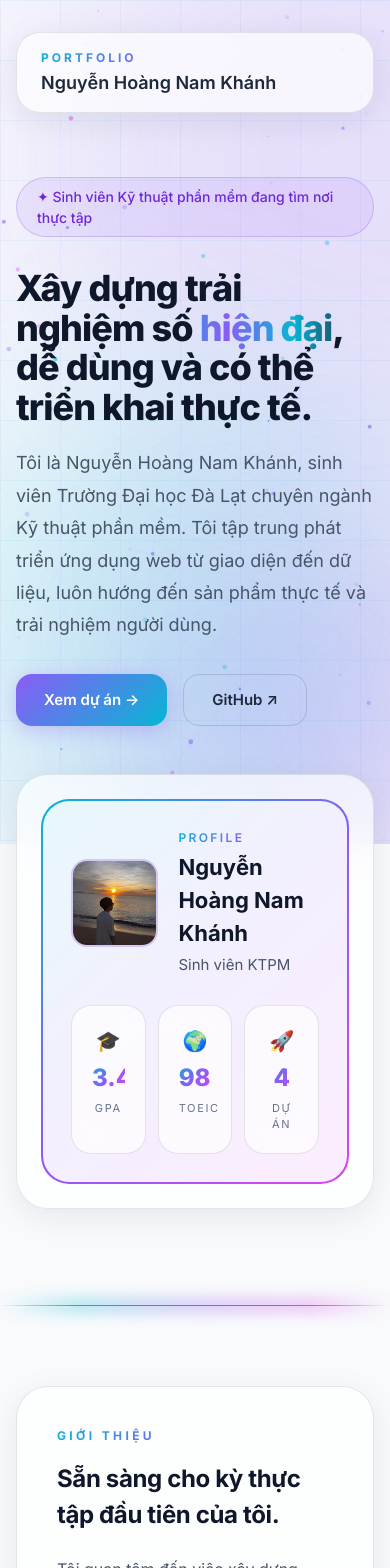
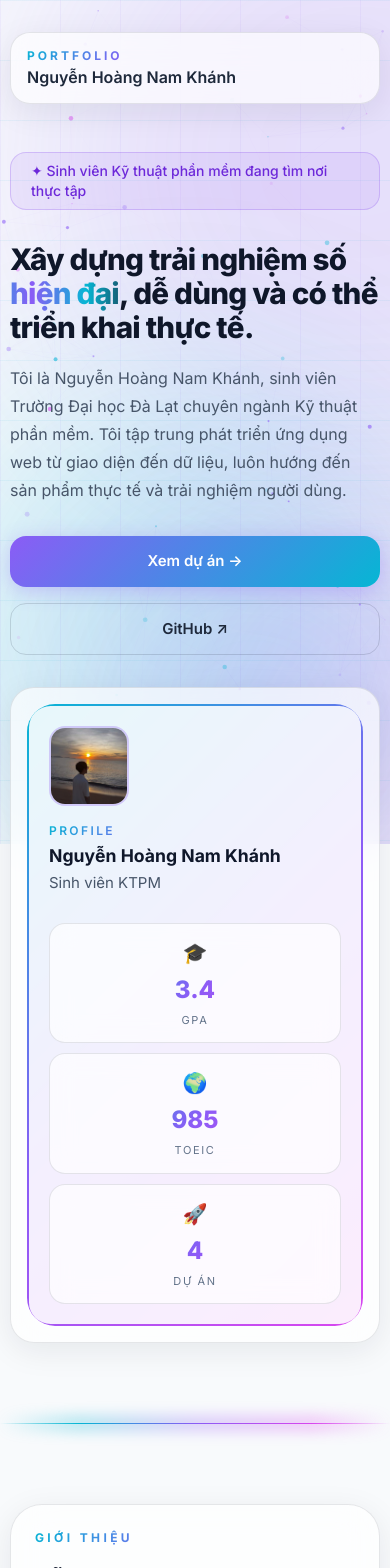
Before and after one commit to NamKhanhCTK46B/portfolio, a Next.js app: page / in a window 390 px wide. Shown: the top 1568 px of the page. Built offline with nearby package versions, Linux system fonts and the light colour scheme.

Commit message:
style(portfolio): optimize page responsiveness for mobile and tablet views

```diff
--- a/src/app/globals.css
+++ b/src/app/globals.css
@@ -72,6 +72,11 @@
 
 * {
   box-sizing: border-box;
+}
+
+html,
+body {
+  overflow-x: clip;
 }
 
 html {
@@ -210,8 +215,69 @@ body {
 
 /* ── Section shell ── */
 .section-shell {
-  width: min(1120px, calc(100% - 32px));
+  max-width: 1120px;
+  width: calc(100vw - 32px);
   margin: 0 auto;
+}
+
+.site-header {
+  align-items: center;
+  border-radius: 1.5rem;
+  display: flex;
+  justify-content: space-between;
+  gap: 1rem;
+  padding: 1rem 1.5rem;
+}
+
+.site-title,
+.profile-name,
+.breakable-link {
+  overflow-wrap: anywhere;
+  word-break: break-word;
+}
+
+.hero-title,
+.hero-copy {
+  min-width: 0;
+  overflow-wrap: anywhere;
+}
+
+.profile-card {
+  border-radius: 2rem;
+  padding: 1.5rem;
+}
+
+.hero-grid > *,
+.profile-summary > *,
+.project-card,
+.content-card,
+.skill-card,
+.form-card {
+  min-width: 0;
+}
+
+.profile-inner {
+  padding: 1.75rem;
+}
+
+.content-card,
+.skill-card,
+.form-card {
+  border-radius: 2rem;
+  padding: clamp(1.5rem, 5vw, 2.5rem);
+}
+
+.skill-card,
+.form-card {
+  border-radius: 1.5rem;
+}
+
+.contact-row {
+  min-width: 0;
+}
+
+.contact-label {
+  flex: 0 0 auto;
 }
 
 /* ── Skill badge ── */
@@ -454,6 +520,155 @@ body {
   backdrop-filter: blur(12px);
 }
 
+@media (max-width: 767px) {
+  .section-shell {
+    width: calc(100vw - 24px);
+  }
+
+  .site-header {
+    align-items: flex-start;
+    border-radius: 1.25rem;
+    padding: 0.875rem 1rem;
+  }
+
+  .site-title {
+    font-size: 1rem !important;
+    line-height: 1.35;
+  }
+
+  .hero-grid {
+    gap: 2rem;
+    padding-bottom: 3rem;
+    padding-top: 3rem;
+  }
+
+  .hero-pill {
+    align-items: flex-start;
+    border-radius: 1rem !important;
+    line-height: 1.45;
+    max-width: 100%;
+    min-width: 0;
+    white-space: normal;
+    word-break: break-word;
+  }
+
+  .hero-title {
+    font-size: 2.35rem !important;
+    line-height: 1.15 !important;
+  }
+
+  .hero-copy {
+    font-size: 1rem !important;
+    line-height: 1.75 !important;
+  }
+
+  .action-row,
+  .project-actions {
+    display: grid;
+    grid-template-columns: 1fr;
+    width: 100%;
+  }
+
+  .action-row .btn-primary,
+  .action-row .btn-secondary,
+  .project-actions .btn-primary,
+  .project-actions .btn-secondary {
+    min-height: 3rem;
+    width: 100%;
+  }
+
+  .profile-card {
+    border-radius: 1.5rem;
+    padding: 1rem;
+  }
+
+  .profile-inner {
+    border-radius: 1.35rem !important;
+    padding: 1.25rem;
+  }
+
+  .profile-summary {
+    align-items: flex-start;
+    gap: 1rem;
+  }
+
+  .profile-summary img {
+    height: 4.5rem !important;
+    width: 4.5rem !important;
+  }
+
+  .profile-name {
+    font-size: 1.1rem !important;
+    line-height: 1.35;
+  }
+
+  .metrics-grid {
+    gap: 0.625rem;
+  }
+
+  .metric-card {
+    border-radius: 1rem;
+    padding: 0.875rem 0.625rem;
+  }
+
+  .info-card {
+    padding: 1rem;
+  }
+
+  .project-card {
+    border-radius: 1.25rem;
+    padding: 1.25rem;
+  }
+
+  .contact-row {
+    align-items: flex-start;
+    flex-direction: column;
+    gap: 0.25rem;
+  }
+
+  .contact-label {
+    white-space: normal;
+  }
+
+  .form-card {
+    padding: 1.5rem;
+  }
+
+  .toast {
+    bottom: 1rem;
+    left: 0.75rem;
+    right: 0.75rem;
+    width: auto;
+  }
+}
+
+@media (max-width: 420px) {
+  .section-shell {
+    width: calc(100vw - 20px);
+  }
+
+  .profile-summary {
+    flex-direction: column;
+  }
+
+  .hero-title {
+    font-size: 1.85rem !important;
+  }
+
+  .profile-summary img {
+    height: 5rem !important;
+    width: 5rem !important;
+  }
+
+  .metrics-grid {
+    grid-template-columns: 1fr;
+  }
+
+  .metric-card {
+    min-width: 0;
+  }
+}
+
 .toast-success {
   background: rgba(16, 185, 129, 0.15);
   border: 1px solid rgba(16, 185, 129, 0.3);
--- a/src/app/page.tsx
+++ b/src/app/page.tsx
@@ -231,15 +231,12 @@ export default function HomePage() {
         <section style={{ minHeight: "100vh", display: "flex", flexDirection: "column", justifyContent: "center" }}>
           <div className="section-shell" style={{ paddingTop: "2rem", paddingBottom: "2rem" }}>
             {/* Nav */}
-            <header
-              className="glass-card"
-              style={{ borderRadius: "1.5rem", padding: "1rem 1.5rem", display: "flex", alignItems: "center", justifyContent: "space-between" }}
-            >
-              <div>
+            <header className="glass-card site-header">
+              <div className="min-w-0">
                 <p className="gradient-text" style={{ fontSize: "0.75rem", fontWeight: 700, textTransform: "uppercase", letterSpacing: "0.25em", margin: 0 }}>
                   Portfolio
                 </p>
-                <p style={{ fontSize: "1.125rem", fontWeight: 600, color: "var(--text-secondary)", margin: "2px 0 0" }}>
+                <p className="site-title" style={{ fontSize: "1.125rem", fontWeight: 600, color: "var(--text-secondary)", margin: "2px 0 0" }}>
                   Nguyễn Hoàng Nam Khánh
                 </p>
               </div>
@@ -252,51 +249,51 @@ export default function HomePage() {
             </header>
 
             {/* Hero grid */}
-            <div className="grid items-center gap-12 py-16 lg:grid-cols-[1.15fr_0.85fr] lg:py-20">
+            <div className="hero-grid grid items-center gap-12 py-16 lg:grid-cols-[1.15fr_0.85fr] lg:py-20">
               <div className="flex flex-col gap-8">
                 <span
-                  className="inline-flex self-start items-center rounded-full"
+                  className="hero-pill inline-flex self-start items-center rounded-full"
                   style={{ border: "1px solid var(--hero-pill-border)", background: "var(--hero-pill-bg)", padding: "0.5rem 1.25rem", fontSize: "0.875rem", fontWeight: 500, color: "var(--skill-text)" }}
                 >
                   ✦ Sinh viên Kỹ thuật phần mềm đang tìm nơi thực tập
                 </span>
 
                 <div className="flex flex-col gap-5">
-                  <h1 style={{ fontSize: "clamp(2.25rem, 5vw, 4rem)", fontWeight: 800, lineHeight: 1.1, letterSpacing: "-0.025em", color: "var(--text-primary)", margin: 0 }}>
+                  <h1 className="hero-title" style={{ fontSize: "clamp(2.25rem, 5vw, 4rem)", fontWeight: 800, lineHeight: 1.1, letterSpacing: "-0.025em", color: "var(--text-primary)", margin: 0 }}>
                     Xây dựng trải nghiệm số{" "}
                     <span className="shimmer-text">hiện đại</span>,{" "}
                     dễ dùng và có thể triển khai thực tế.
                   </h1>
-                  <p style={{ maxWidth: "38rem", fontSize: "1.125rem", lineHeight: 1.8, color: "var(--text-muted)", margin: 0 }}>
+                  <p className="hero-copy" style={{ maxWidth: "38rem", fontSize: "1.125rem", lineHeight: 1.8, color: "var(--text-muted)", margin: 0 }}>
                     Tôi là Nguyễn Hoàng Nam Khánh, sinh viên Trường Đại học Đà Lạt chuyên ngành Kỹ thuật phần mềm.
                     Tôi tập trung phát triển ứng dụng web từ giao diện đến dữ liệu, luôn hướng đến sản phẩm thực tế và trải nghiệm người dùng.
                   </p>
                 </div>
 
-                <div className="flex flex-wrap gap-4">
+                <div className="action-row flex flex-wrap gap-4">
                   <a href="#projects" className="btn-primary" style={{ textDecoration: "none" }}>Xem dự án →</a>
                   <a href="https://github.com/NamKhanhCTK46B" target="_blank" rel="noreferrer" className="btn-secondary">GitHub ↗</a>
                 </div>
               </div>
 
               {/* Profile Card */}
-              <div className="glass-card" style={{ borderRadius: "2rem", padding: "1.5rem" }}>
+              <div className="glass-card profile-card">
                 <div style={{ borderRadius: "1.75rem", padding: "2px", background: "linear-gradient(135deg, var(--accent-cyan), var(--accent-violet), var(--accent-fuchsia))" }}>
-                  <div style={{ borderRadius: "1.65rem", background: "var(--bg-profile)", padding: "1.75rem" }}>
-                    <div className="flex items-center gap-5">
+                  <div className="profile-inner" style={{ borderRadius: "1.65rem", background: "var(--bg-profile)" }}>
+                    <div className="profile-summary flex items-center gap-5">
                       <img
                         src="/images/anh_dai_dien.jpg"
                         alt="Nguyễn Hoàng Nam Khánh"
                         className="rounded-2xl object-cover"
                         style={{ width: "5.5rem", height: "5.5rem", border: "2px solid var(--profile-avatar-border)" }}
                       />
-                      <div>
+                      <div className="min-w-0">
                         <p className="gradient-text" style={{ fontSize: "0.75rem", textTransform: "uppercase", letterSpacing: "0.2em", fontWeight: 600, margin: 0 }}>Profile</p>
-                        <h2 style={{ fontSize: "1.375rem", fontWeight: 700, color: "var(--text-primary)", margin: "4px 0 0" }}>Nguyễn Hoàng Nam Khánh</h2>
+                        <h2 className="profile-name" style={{ fontSize: "1.375rem", fontWeight: 700, color: "var(--text-primary)", margin: "4px 0 0" }}>Nguyễn Hoàng Nam Khánh</h2>
                         <p style={{ color: "var(--text-muted)", fontSize: "0.9375rem", margin: "4px 0 0" }}>Sinh viên KTPM</p>
                       </div>
                     </div>
-                    <div className="grid grid-cols-3 gap-3 mt-7">
+                    <div className="metrics-grid grid grid-cols-3 gap-3 mt-7">
                       {metrics.map((m) => (
                         <div key={m.label} className="metric-card">
                           <div style={{ fontSize: "1.25rem", marginBottom: "0.25rem" }}>{m.icon}</div>
@@ -316,7 +313,7 @@ export default function HomePage() {
         {/* ════════════ ABOUT ════════════ */}
         <section id="about" className="section-shell py-20 sm:py-24">
           <div className="fade-up grid gap-8 lg:grid-cols-[1fr_0.72fr]">
-            <div className="glass-card" style={{ borderRadius: "2rem", padding: "2.5rem" }}>
+            <div className="glass-card content-card">
               <p className="gradient-text" style={{ fontSize: "0.75rem", fontWeight: 700, textTransform: "uppercase", letterSpacing: "0.28em", margin: 0 }}>Giới thiệu</p>
               <h2 style={{ fontSize: "clamp(1.5rem, 3vw, 2.25rem)", fontWeight: 700, letterSpacing: "-0.015em", color: "var(--text-primary)", marginTop: "1rem" }}>
                 Sẵn sàng cho kỳ thực tập đầu tiên của tôi.
@@ -327,7 +324,7 @@ export default function HomePage() {
               </p>
               <div className="grid gap-4 mt-8 sm:grid-cols-3">
                 {aboutCards.map((card) => (
-                  <div key={card.label} className="metric-card" style={{ textAlign: "left" }}>
+                  <div key={card.label} className="metric-card info-card" style={{ textAlign: "left" }}>
                     <div style={{ fontSize: "0.8125rem", color: "var(--text-subtle)" }}>{card.icon} {card.label}</div>
                     <div style={{ fontSize: "1.0625rem", fontWeight: 600, color: "var(--text-secondary)", marginTop: "0.375rem" }}>{card.value}</div>
                   </div>
@@ -337,7 +334,7 @@ export default function HomePage() {
 
             <div
               className="glass-card"
-              style={{ borderRadius: "2rem", padding: "2.5rem", borderColor: "var(--goal-border)", background: "var(--goal-bg)" }}
+              style={{ borderRadius: "2rem", padding: "clamp(1.5rem, 5vw, 2.5rem)", borderColor: "var(--goal-border)", background: "var(--goal-bg)" }}
             >
               <p className="gradient-text" style={{ fontSize: "0.75rem", fontWeight: 700, textTransform: "uppercase", letterSpacing: "0.28em", margin: 0 }}>Mục tiêu</p>
               <h3 style={{ fontSize: "1.375rem", fontWeight: 700, color: "var(--text-primary)", marginTop: "1rem" }}>
@@ -376,7 +373,7 @@ export default function HomePage() {
 
             <div className="grid gap-6 mt-12 lg:grid-cols-3">
               {skillGroups.map((group) => (
-                <article key={group.title} className="glass-card fade-up" style={{ borderRadius: "1.5rem", padding: "2rem" }}>
+                <article key={group.title} className="glass-card skill-card fade-up">
                   <div className="flex items-center gap-3">
                     <span style={{ fontSize: "1.5rem" }}>{group.icon}</span>
                     <h3 style={{ fontSize: "1.25rem", fontWeight: 700, color: "var(--text-primary)", margin: 0 }}>{group.title}</h3>
@@ -429,7 +426,7 @@ export default function HomePage() {
                       <span key={tag} className="tag-chip">{tag}</span>
                     ))}
                   </div>
-                  <div className="flex gap-3 mt-6">
+                  <div className="project-actions flex gap-3 mt-6">
                     <a href={project.href} target="_blank" rel="noreferrer" className="btn-primary" style={{ padding: "0.625rem 1.25rem", fontSize: "0.8125rem", textDecoration: "none" }}>
                       Demo ↗
                     </a>
@@ -458,26 +455,27 @@ export default function HomePage() {
               </p>
               <div className="flex flex-col gap-4 mt-8">
                 {contactInfo.map((item) => (
-                  <div key={item.label} className="flex items-center gap-3">
-                    <span style={{ color: "var(--text-subtle)", fontSize: "0.9375rem" }}>{item.icon} {item.label}:</span>
+                  <div key={item.label} className="contact-row flex items-center gap-3">
+                    <span className="contact-label" style={{ color: "var(--text-subtle)", fontSize: "0.9375rem" }}>{item.icon} {item.label}:</span>
                     {item.href ? (
                       <a
                         href={item.href}
                         target={item.href.startsWith("http") ? "_blank" : undefined}
                         rel="noreferrer"
+                        className="breakable-link"
                         style={{ color: "var(--skill-text)", fontWeight: 500, textDecoration: "none", transition: "color 300ms" }}
                       >
                         {item.value}
                       </a>
                     ) : (
-                      <span style={{ color: "var(--text-secondary)", fontWeight: 500 }}>{item.value}</span>
+                      <span className="breakable-link" style={{ color: "var(--text-secondary)", fontWeight: 500 }}>{item.value}</span>
                     )}
                   </div>
                 ))}
               </div>
             </div>
 
-            <div className="glass-card fade-up" style={{ borderRadius: "2rem", padding: "2rem" }}>
+            <div className="glass-card form-card fade-up">
               <h3 style={{ fontSize: "1.125rem", fontWeight: 600, color: "var(--text-secondary)", margin: "0 0 1.5rem" }}>Gửi tin nhắn cho tôi</h3>
               <form onSubmit={handleSubmit} className="grid gap-4">
                 <div>
```
